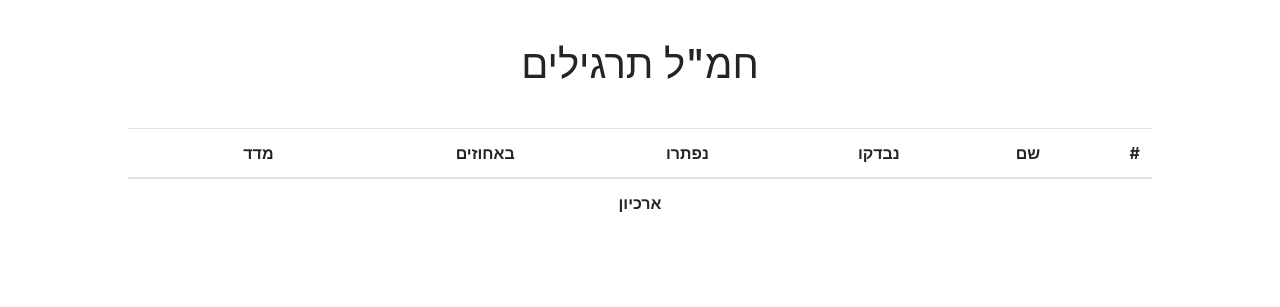
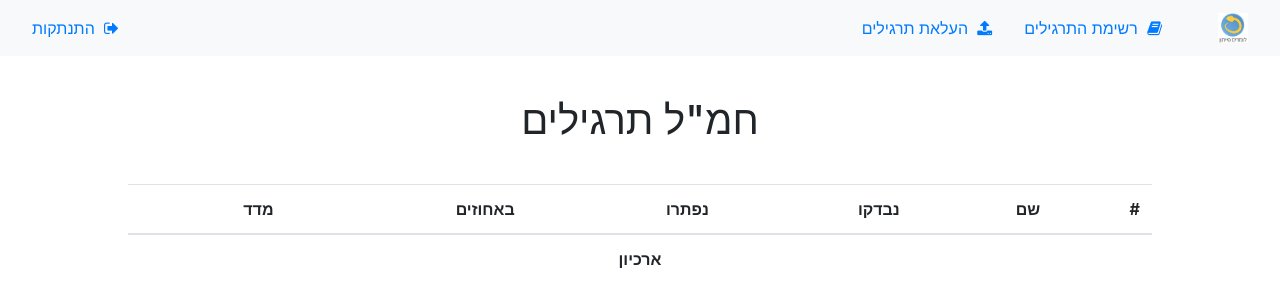
Before and after one commit to GreenLLC/FreeCourse-LMS, a Python web app: template lms/templates/status.html in a window 1280 px wide. Shown: the top 307 px of the page. Run offline with Jinja, Linux system fonts and the light colour scheme; the template is opened without the code that fills it, so the values that code supplies are empty; some libraries are stand-ins or nearby versions.

Commit message:
Add a navbar

```diff
--- a/lms/static/my.css
+++ b/lms/static/my.css
@@ -436,3 +436,23 @@ code > .grader-add {
 #archive-row {
   text-align: center;
 }
+
+
+/* Navigation bar */
+
+.mr-auto .dropdown-menu {
+    right: auto !important;
+    left: 0px;
+}
+
+
+.nav-item {
+  padding-left: 1em;
+  padding-right: 1em;
+}
+
+
+.which-notebook {
+  align-self: center;
+  padding-left: 1em;
+}
--- a/lms/templates/base.html
+++ b/lms/templates/base.html
@@ -3,13 +3,14 @@
 <head>
     <meta charset="UTF-8">
     <meta name="viewport" content="width=device-width, initial-scale=1">
-    <title>מערכת בדיקת תרגילים לקורס פייתון</title>
+    <title>מערכת הגשת תרגילים לקורס פייתון</title>
     <link rel="stylesheet" href="https://stackpath.bootstrapcdn.com/bootstrap/4.4.1/css/bootstrap.min.css" integrity="sha384-Vkoo8x4CGsO3+Hhxv8T/Q5PaXtkKtu6ug5TOeNV6gBiFeWPGFN9MuhOf23Q9Ifjh" crossorigin="anonymous">
     <link href="https://stackpath.bootstrapcdn.com/font-awesome/4.7.0/css/font-awesome.min.css" rel="stylesheet" integrity="sha384-wvfXpqpZZVQGK6TAh5PVlGOfQNHSoD2xbE+QkPxCAFlNEevoEH3Sl0sibVcOQVnN" crossorigin="anonymous">
     <link rel="stylesheet" href="{{ url_for('static', filename='my.css') }}">
     <link rel="stylesheet" href="{{ url_for('static', filename='prism.css') }}">
 </head>
 <body>
+    {% include 'navbar.html' %}
     {% block page_content %}{% endblock %}
 </body>
 </html>
--- a/lms/templates/exercises.html
+++ b/lms/templates/exercises.html
@@ -16,6 +16,12 @@
           <div class="exercise-name"><div class="ex-title">{{ exercise['exercise_name'] }}</div></div>
         </div>
         <div class="left-side">
+          {%- if exercise['notebook'] %}
+          <div class="which-notebook">
+            <i class="fa fa-book" aria-hidden="true"></i>
+            {{ exercise['notebook'] }}
+          </div>
+          {%- endif %}
           <div class="exercise-send">
             {%- if exercise.get('is_checked') is none %}
             {% set details = {'page': 'send', 'icon': 'upload', 'text': 'שלח', 'css': 'send', 'page_id': exercise['exercise_id']} %}
--- /dev/null
+++ b/lms/templates/navbar.html
@@ -0,0 +1,44 @@
+{% if request.path != '/login' %}
+<nav class="navbar navbar-expand-lg navbar-light bg-light">
+  <a class="navbar-brand" href="#">
+    <img src="{{ url_for('static', filename='avatar.jpg') }}" width="30" height="30" class="d-inline-block align-top" alt="הלוגו של פרויקט לומדים פייתון: נחש צהוב על רקע עיגול בצבע תכלת, ומתחתיו כתוב 'לומדים פייתון'.">
+  </a>
+  <button class="navbar-toggler" type="button" data-toggle="collapse" data-target="#navbarNavDropdown" aria-controls="navbarNavDropdown" aria-expanded="false" aria-label="Toggle navigation">
+    <span class="navbar-toggler-icon"></span>
+  </button>
+  <div class="collapse navbar-collapse" id="navbarNavDropdown">
+    <ul class="navbar-nav">
+      {%- if not exercises or fetch_archived %}
+      <li class="nav-item">
+        <a href="/exercises">
+          <i class="fa fa-book" aria-hidden="true"></i>
+          רשימת התרגילים
+        </a>
+      </li>
+      {% endif -%}
+      {%- if exercises and not fetch_archived %}
+      <li class="nav-item">
+        <a href="/exercises?archived=1">
+          <i class="fa fa-archive" aria-hidden="true"></i>
+          ארכיון התרגילים
+        </a>
+      </li>
+      {% endif -%}
+      <li class="nav-item">
+        <a href="/send">
+          <i class="fa fa-upload" aria-hidden="true"></i>
+          העלאת תרגילים
+        </a>
+      </li>
+    </ul>
+    <ul class="navbar-nav mr-auto">
+      <li class="nav-item">
+        <a href="/logout">
+          <i class="fa fa-sign-out" aria-hidden="true"></i>
+          התנתקות
+        </a>
+      </li>
+    </ul>
+  </div>
+</nav>
+{% endif %}
```
